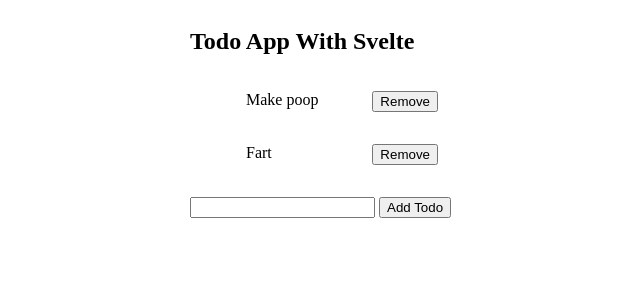
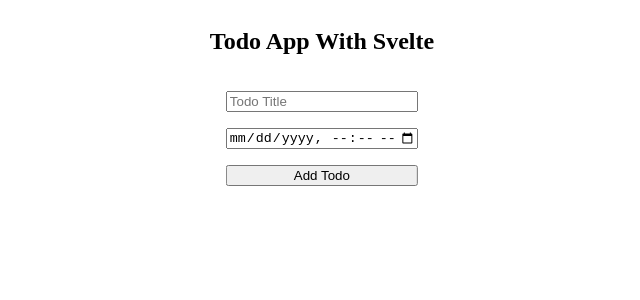
Before and after one commit to joayo13/sveltetodo, a SvelteKit app: page / in a window 1280 px wide. Shown: the top 300 px of the page, without its empty margins (318-958 px from the left). Built offline with nearby package versions, Linux system fonts and the light colour scheme.

Commit message:
can remove items from list, added time field

```diff
--- a/src/routes/+page.svelte
+++ b/src/routes/+page.svelte
@@ -1,13 +1,20 @@
 <script>
-let list = ['Make poop', 'Fart',]
+let list = []
 let text = ''
+let time = null
 function updateText(textChars) {
   text = textChars
 }
 function addToList() {
-  if(text)
-    list = [...list, text]
+  if(text && time) {
+    const item = { id: list.length, title: text, time: time}
+    list = [...list, item]
     text = ''
+    time = null
+  }
+}
+function removeFromList(item) {
+  list = list.filter((listItem) => listItem.id !== item.id)
 }
 </script>
 <style>
@@ -16,20 +23,37 @@
     left: 50%;
     transform: translateX(-50%);
   }
+  .todo-list {
+    list-style-type: none;
+  }
   .todo-item {
     padding: 1rem;
     width: 12rem;
     display: flex;
-    justify-content: space-between;
+    flex-direction: column;
+  }
+  .todo-form {
+    padding: 1rem;
+    width: 12rem;
+    display: flex;
+    flex-direction: column;
+    gap: 1rem;
   }
 </style>
 <section class="app-container">
   <h1>Todo App With Svelte</h1>
-  <ul>
+  <ul class="todo-list">
     {#each list as item}
-    <li class="todo-item">{item}<button>Remove</button></li>
+    <li class="todo-item">
+      <p>{item.title}</p>
+      <p>{item.time}</p>
+      <button on:click={removeFromList(item)}>Remove</button>
+    </li>
     {/each}
   </ul>
-  <input bind:value={text} type="text"/>
-  <button on:click={addToList}>Add Todo</button>
+  <form on:submit={addToList} class="todo-form">
+  <input placeholder="Todo Title" bind:value={text} type="text"/>
+  <input bind:value={time} type="datetime-local"/>
+  <button>Add Todo</button>
+</form>
 </section>
```
